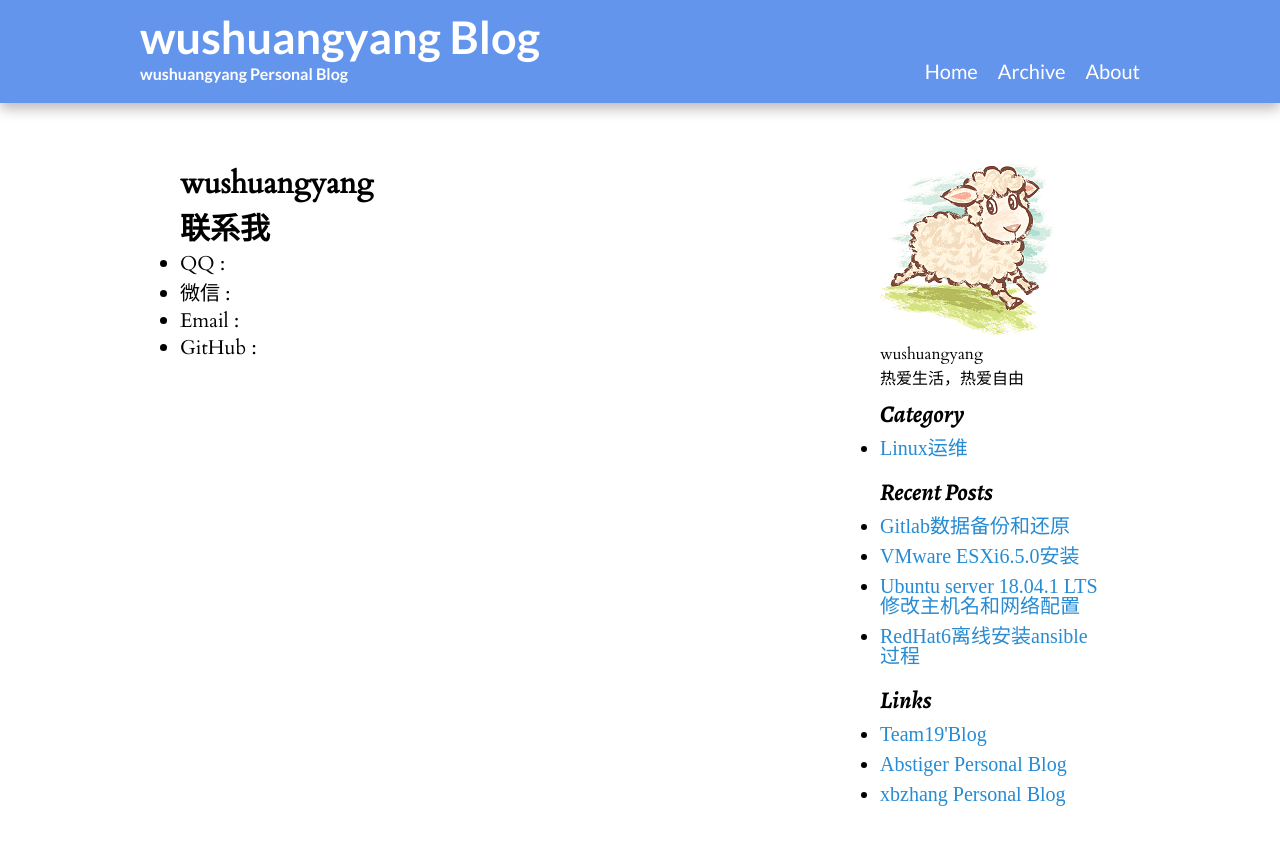
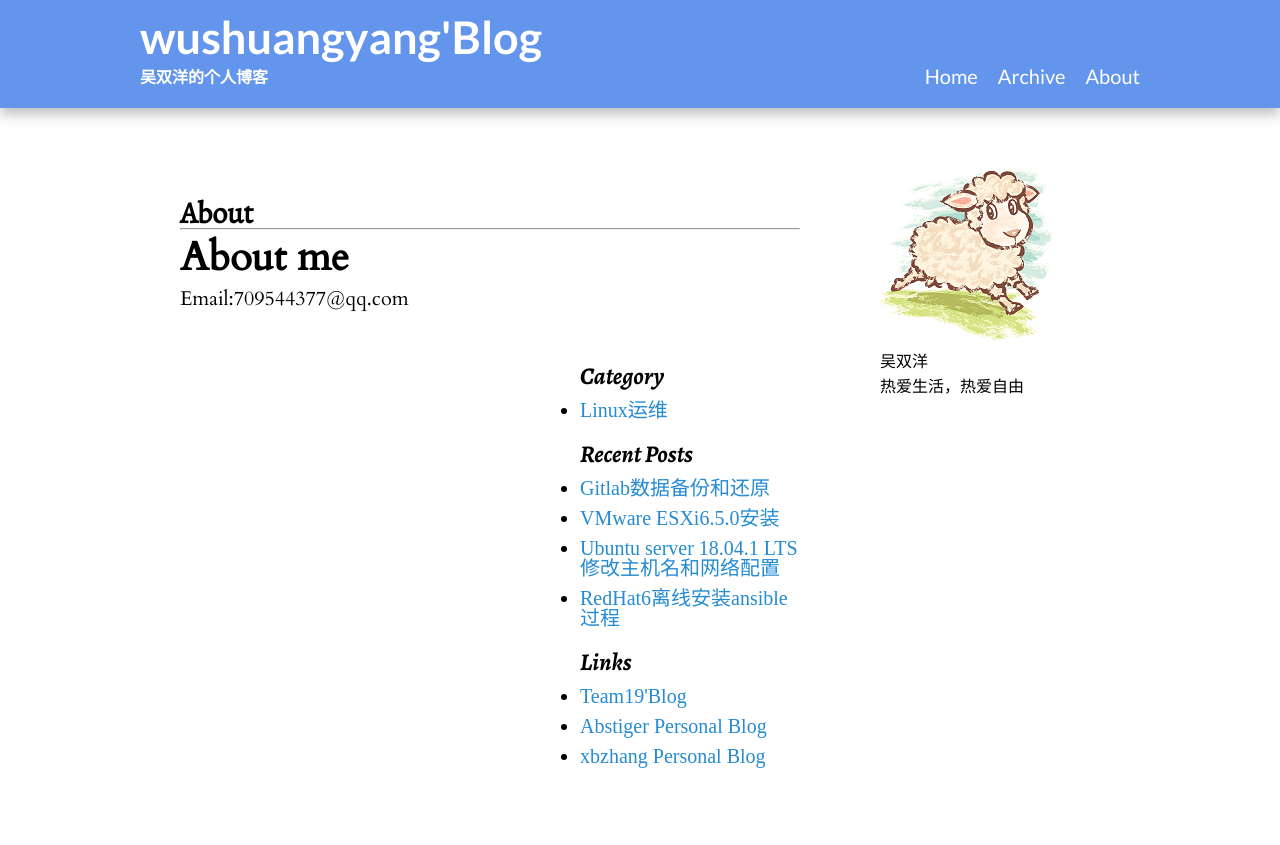
Before and after one commit to wushuangyang/blog, a Jekyll site: the page built from about.html, in a window 1280 px wide. Shown: the top 845 px of the page. Built offline with Jekyll 4.4.1, drawn with Linux system fonts in a browser that asks for light colours; some web fonts are replaced.

Commit message:
sidebar3

```diff
--- a/_config.yml
+++ b/_config.yml
@@ -5,13 +5,14 @@
 permalink:        pretty
 
 # Setup
-title: wushuangyang Blog
-tagline: 'wushuangyang Personal Blog'
+title: wushuangyang'Blog
+tagline: 吴双洋的个人博客
 baseurl: /
 
 description: 热爱生活，热爱自由
+email: 709544377@qq.com
 
-author: wushuangyang
+author: 吴双洋
 name: wushuangyang
 
 
--- /dev/null
+++ b/about.html
@@ -0,0 +1,13 @@
+---
+layout: default
+title: about
+---
+
+
+<h2 class="content-title">About</h2>
+<hr>
+
+<h1>About me</h1>
+<div>
+  Email:{{site.email}}
+</div>
--- a/about.md
+++ /dev/null
@@ -1,12 +0,0 @@
----
-layout: default
-title: about
----
-
-## wushuangyang
-
-## 联系我
-+ QQ :
-+ 微信 :
-+ Email :
-+ GitHub :
```
